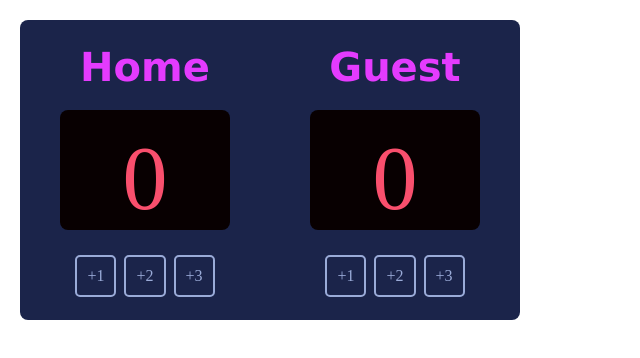
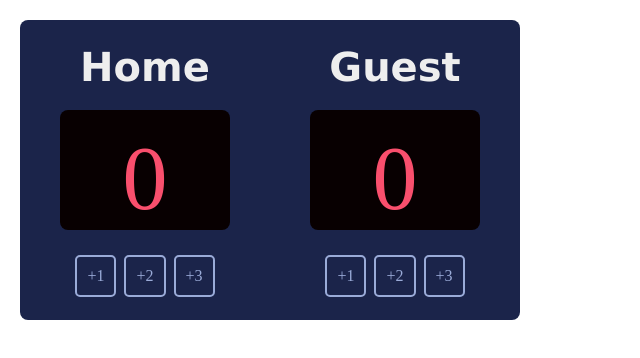
Before and after one commit to abhivetal/Scorecard, a website built with Vite: page index.html in a window 1280 px wide. Shown: the whole page, without its empty margins (0-640 px from the left). Built offline with nearby package versions, Linux system fonts and the light colour scheme; a web font is replaced by a local one.

Commit message:
Update index.css

```diff
--- a/index.css
+++ b/index.css
@@ -37,7 +37,6 @@ ul {
 
 .heading  {
     font-size: 40px;
-    color: rgb(228, 59, 254);
 }
 
 .main-score {
```
